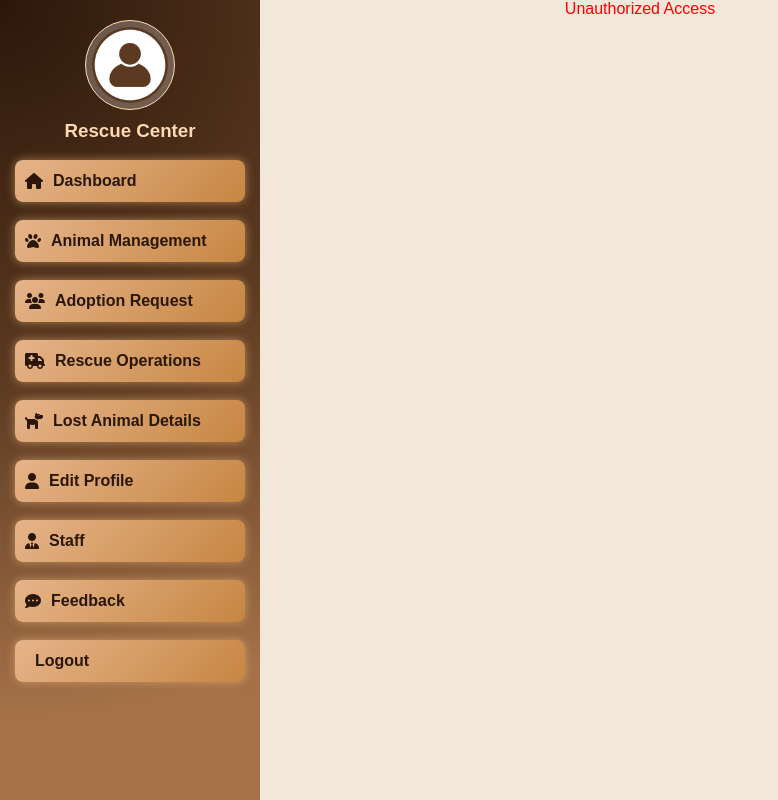
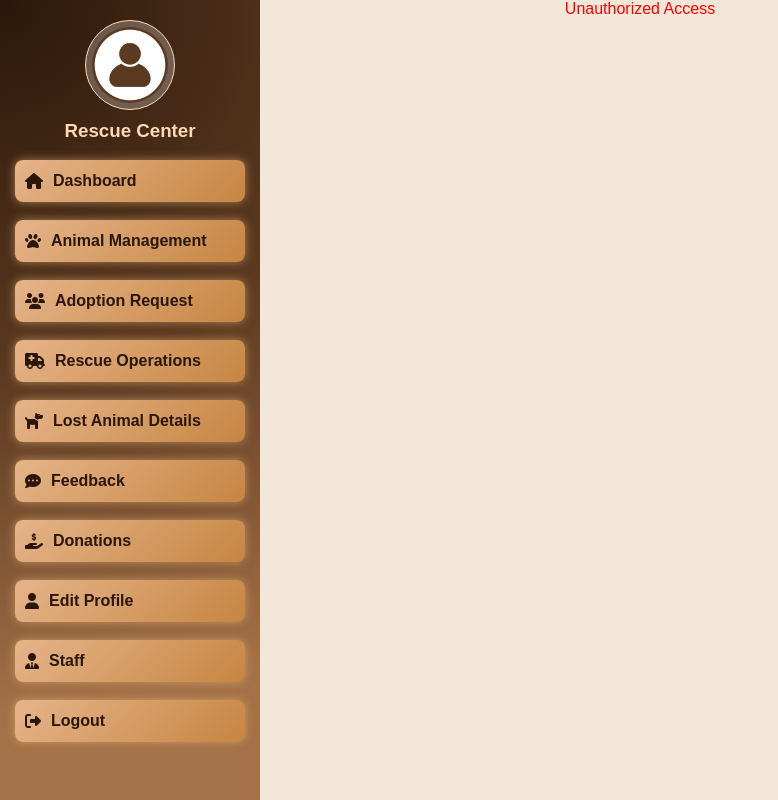
Before and after one commit to yashini-hash/paws-protect, a PHP site: page /includes/rescuecenter/adoption.php in a window 1280 px wide. Shown: the whole page, without its empty margins (0-778 px from the left). Run offline with PHP 8.4, Linux system fonts and the light colour scheme.

Commit message:
Update sidebar scroll

```diff
--- a/includes/rescuecenter/dashboardstyle.css
+++ b/includes/rescuecenter/dashboardstyle.css
@@ -17,6 +17,8 @@
     background: radial-gradient(circle at top left, #2B170A, #5C3A21 45%, #A47148 85%);
     color: white;
     display: block;
+    overflow-y: auto;     /* Enable vertical scrolling */
+    overflow-x: hidden;
     position: fixed;
     left: 0;
     top: 0;
@@ -103,8 +105,6 @@
     padding: 0;
     display: none;
 }
-
-
 
 .submenu li a{
     padding: 8px 10px;
--- a/includes/rescuecenter/sidebar.php
+++ b/includes/rescuecenter/sidebar.php
@@ -75,13 +75,50 @@
                 <li><a href="updateanimal.php">Update & Delete</a></li>
             </ul>
         </li>
-        <li><a href="adoption.php"><i class="fa-solid fa-users"></i> Adoption Request</a></li>
-        <li><a href="rescue.php"><i class="fa-solid fa-truck-medical"></i> Rescue Operations</a></li>
-        <li><a href="lost.php"><i class="fa-solid fa-dog"></i> Lost Animal Details</a></li>
-        <li><a href="profile.php"><i class="fa-solid fa-user"></i> Edit Profile</a></li>
-        <li><a href="staff.php"><i class="fa-solid fa-user-tie"></i> Staff</a></li>
-          <li><a href="feedback.php"><i class="fa-solid fa-comment-dots"></i> Feedback</a></li>
-         <li><a href="/paws&protect/home.php"><i class="fa fa-out"></i> Logout</a></li>
+
+        <li class="<?= $current_page=='adoption.php'?'active':'' ?>">
+            <a href="adoption.php">
+                <i class="fa-solid fa-users"></i> Adoption Request
+            </a>
+        </li>
+
+        <li class="<?= $current_page=='rescue.php'?'active':'' ?>">
+            <a href="rescue.php">
+                <i class="fa-solid fa-truck-medical"></i> Rescue Operations
+            </a>
+        </li>
+
+        <li class="<?= $current_page=='lost.php'?'active':'' ?>">
+            <a href="lost.php">
+                <i class="fa-solid fa-dog"></i> Lost Animal Details
+            </a>
+        </li>
+
+        <li class="<?= $current_page=='feedback.php'?'active':'' ?>">
+            <a href="feedback.php">
+                <i class="fa-solid fa-comment-dots"></i> Feedback
+            </a>
+        </li>
+  <li><a href="donations.php"><i class="fa fa-hand-holding-usd"></i> Donations</a></li>
+        <li class="<?= $current_page=='profile.php'?'active':'' ?>">
+            <a href="profile.php">
+                <i class="fa-solid fa-user"></i> Edit Profile
+            </a>
+        </li>
+
+        <li class="<?= $current_page=='staff.php'?'active':'' ?>">
+            <a href="staff.php">
+                <i class="fa-solid fa-user-tie"></i> Staff
+            </a>
+        </li>
+
+        <li>
+            <a href="/paws&protect/home.php">
+                <i class="fa-solid fa-right-from-bracket"></i> Logout
+            </a>
+        </li>
+
+
     </ul>
 </div>
 
```
Also changed, not shown: includes/rescuecenter/addanimal.php (+6 -5 lines), includes/rescuecenter/profile.php (+8 -8 lines).
